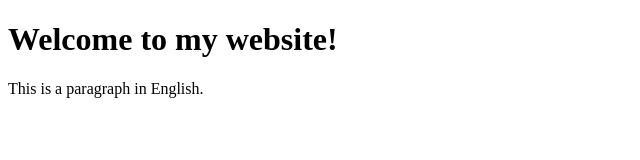
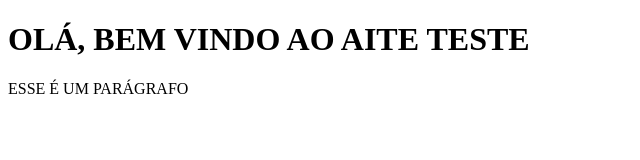
Before and after one commit to xande1711/minhapagina, a plain HTML site: page index.html in a window 1280 px wide. Shown: the whole page, without its empty margins (0-640 px from the left). Drawn offline with Linux system fonts and the light colour scheme.

Commit message:
Update index.html

```diff
--- a/index.html
+++ b/index.html
@@ -3,12 +3,12 @@
 <head>
     <meta charset="UTF-8">
     <meta name="viewport" content="width=device-width, initial-scale=1.0">
-    <title>My English Page</title>
+    <title>MINHA PÁGINA TESTE</title>
 </head>
 <body>
     <cente>
-    <h1>Welcome to my website!</h1>
-    <p>This is a paragraph in English.</p>
+    <h1>OLÁ, BEM VINDO AO AITE TESTE</h1>
+    <p>ESSE É UM PARÁGRAFO</p>
     </cente>
 </body>
 </html>
```
